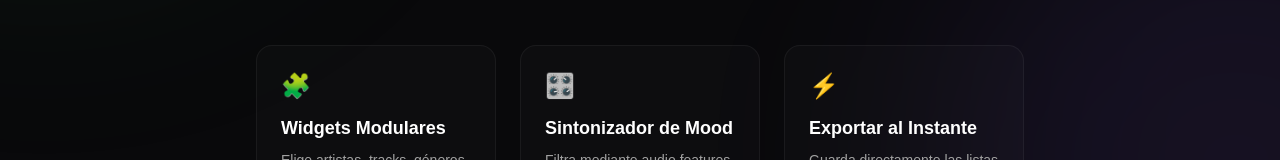
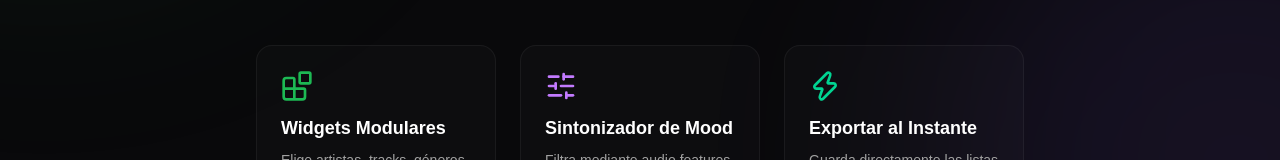
Before and after one commit to puntusovdima/spotify-taste-mixer, a Next.js app in the folder spotify/: page / in a window 1280 px wide. Shown: the part 499-659 px from the top of the page. Built offline with nearby package versions, Linux system fonts and the light colour scheme.

Commit message:
style: replace landing page emojis with Lucide icons

```diff
--- a/spotify/src/app/page.js
+++ b/spotify/src/app/page.js
@@ -3,6 +3,7 @@
 import { useEffect } from 'react';
 import { useRouter } from 'next/navigation';
 import { isAuthenticated, getSpotifyAuthUrl } from '@/lib/auth';
+import { Blocks, SlidersHorizontal, Zap } from 'lucide-react';
 
 export default function Home() {
   const router = useRouter();
@@ -57,17 +58,17 @@ export default function Home() {
         {/* Resumen de características */}
         <div className="grid grid-cols-1 md:grid-cols-3 gap-6 w-full mt-24 max-w-4xl text-left">
           <div className="p-6 bg-white/[0.02] border border-white/[0.05] rounded-2xl hover:border-white/[0.1] transition-all">
-            <div className="text-[#1db954] mb-3 text-2xl">🧩</div>
+            <Blocks className="w-8 h-8 text-[#1db954] mb-3" />
             <h3 className="font-semibold text-lg mb-2">Widgets Modulares</h3>
             <p className="text-neutral-400 text-sm">Elige artistas, tracks, géneros y décadas mediante paneles dedicados.</p>
           </div>
           <div className="p-6 bg-white/[0.02] border border-white/[0.05] rounded-2xl hover:border-white/[0.1] transition-all">
-            <div className="text-purple-400 mb-3 text-2xl">🎛️</div>
+            <SlidersHorizontal className="w-8 h-8 text-purple-400 mb-3" />
             <h3 className="font-semibold text-lg mb-2">Sintonizador de Mood</h3>
             <p className="text-neutral-400 text-sm">Filtra mediante audio features como energía, valencia, danceability y acústica.</p>
           </div>
           <div className="p-6 bg-white/[0.02] border border-white/[0.05] rounded-2xl hover:border-white/[0.1] transition-all">
-            <div className="text-emerald-400 mb-3 text-2xl">⚡</div>
+            <Zap className="w-8 h-8 text-emerald-400 mb-3" />
             <h3 className="font-semibold text-lg mb-2">Exportar al Instante</h3>
             <p className="text-neutral-400 text-sm">Guarda directamente las listas mezcladas como nuevas playlists en tu cuenta de Spotify.</p>
           </div>
```
